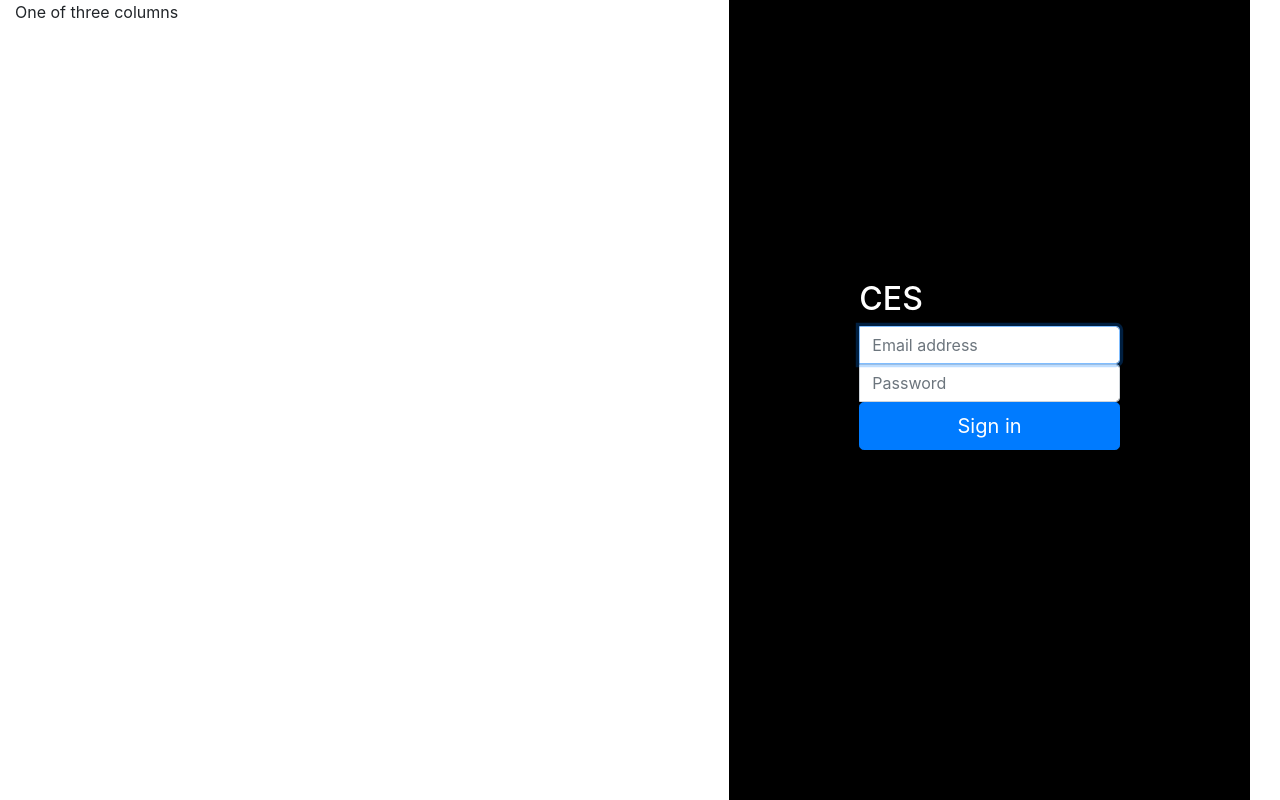
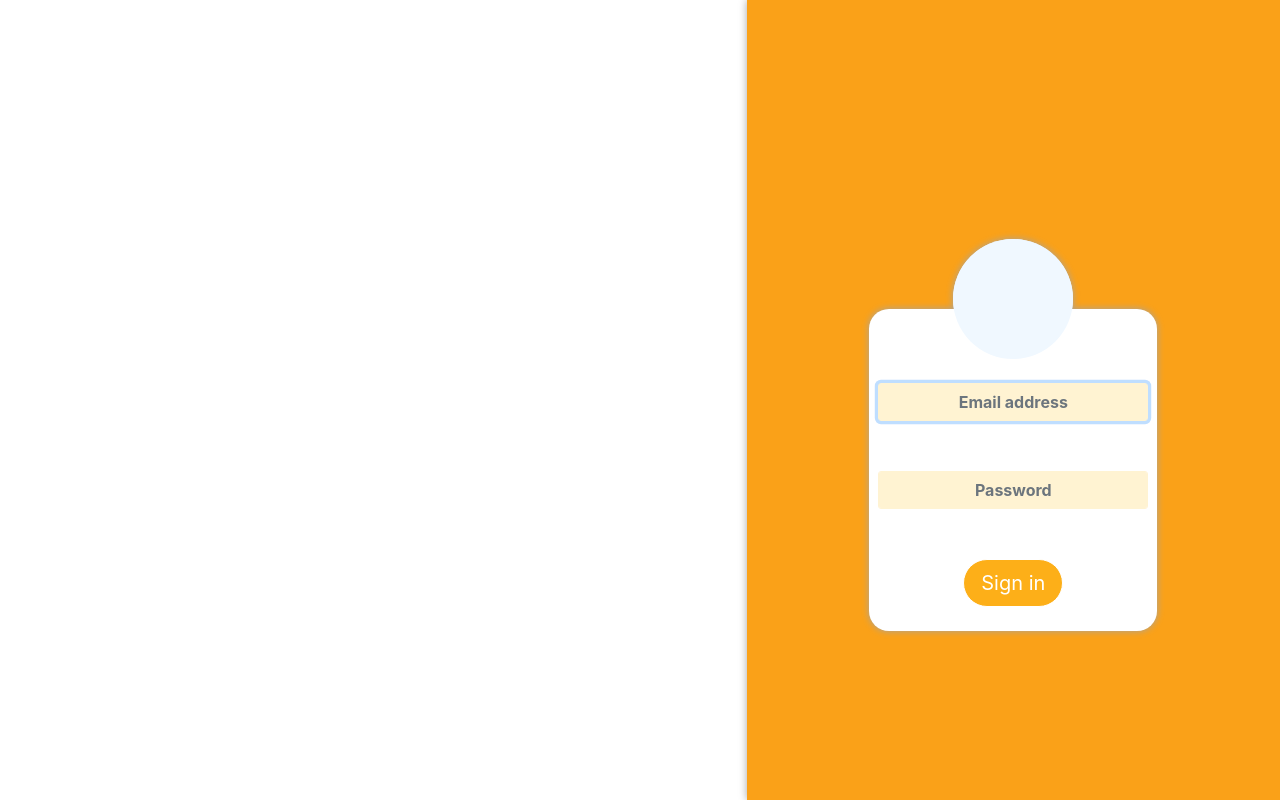
Before and after one commit to avinashdowntempo/ces-cab, an Angular app: page / in a window 1280 px wide. Built offline with nearby package versions, Linux system fonts and the light colour scheme.

Commit message:
created template for ces cab login ui

```diff
--- a/package.json
+++ b/package.json
@@ -22,6 +22,7 @@
     "@angular/platform-browser-dynamic": "^5.2.0",
     "@angular/router": "^5.2.0",
     "@ng-bootstrap/ng-bootstrap": "^1.0.0",
+    "bootstrap": "^4.0.0",
     "core-js": "^2.4.1",
     "rxjs": "^5.5.6",
     "zone.js": "^0.8.19"
--- a/src/app/app.component.css
+++ b/src/app/app.component.css
@@ -0,0 +1,4 @@
+.container-fluid {
+    padding-right: 0px;
+    padding-left: 0px;
+}
--- a/src/app/login/loginscreen/loginscreen.component.css
+++ b/src/app/login/loginscreen/loginscreen.component.css
@@ -1,6 +1,7 @@
 .log-pan{
-    background: black;
+    background: #fAA118;
     color: white;
+    box-shadow: 0px 0px 8px #a5a5a5;
 }
 .row{
     height: 100vh;
@@ -9,15 +10,87 @@
     min-height: 400px;
 }
 .card-login{
-    position: absolute;
-    top: 0;
+    position: relative;
+    top: calc(50% - 211px);
     bottom: 0;
     left: 0;
     right: 0;
-    width: 50% !important;
-    height: 30%;
     margin: auto;
+    min-width: 200px;
+    padding-bottom: 50px;
+    z-index: 0;
 }
 input{
-    max-width: 100%;
+    max-width: 270px;
+
 }
+#inputEmail,#inputPassword{
+    background-color:#fff3d2;
+    border-radius: 3px;
+    border: 1px solid #fff3d2;
+    margin-left: auto;
+    margin-right: auto;
+    color: #d6d5d4;
+   /* text-align: -moz-center;
+    text-align: -webkit-center;*/
+    font-weight: bold;
+}
+#inputPassword{
+    margin-bottom: 50px;
+}
+.input-group{
+    padding-top: 50px;
+}
+
+.avatar{
+    width: 120px;
+    height: 120px;
+    position: relative;
+    border-radius: 50%;
+    background-color: aliceblue;
+    top: 50px;
+    left: calc(50% - 60px);
+    z-index: 100;
+}
+.avatar2{
+    width: 120px;
+    height: 120px;
+    position: absolute;
+    border-radius: 50%;
+    background-color: aliceblue;
+    top: 50px;
+    left: calc(50% - 60px);
+    box-shadow: 0px 0px 7px #a5a5a5;
+    z-index: -1;
+}
+form{
+    background: #ffffff;
+    background-color: #ffffff;
+    /*text-align: -moz-center;
+    text-align: -webkit-center;*/
+    border-radius: 20px;
+    box-shadow: 0px 0px 7px #a5a5a5;
+}
+.btn-primary:hover {
+    color: #fff;
+    background-color: #fdaf18;
+    border-color: #ffe3ac
+}
+.btn-primary {
+    color: #fff;
+    background-color: #fdaf18;
+    border-color: white;
+    border-radius: 30px;
+    width:100px !important;
+}
+
+
+
+.row {
+    margin-right: 0px;
+    margin-left: 0px;
+}
+
+img{
+    width: 80%;
+}
--- a/src/app/login/loginscreen/loginscreen.component.html
+++ b/src/app/login/loginscreen/loginscreen.component.html
@@ -1,26 +1,27 @@
 
   <div class="row">
-    <div class="col-sm-7">
-      One of three columns
-    </div>
-    <div class="col-sm-5 log-pan">
+    <div class="col-md-7 col-sm-12 col-12">
+       </div>
+    <div class="col-md-5 col-sm-12 col-12 log-pan">
       <div class="card-login" style="width: 18rem;">
-        <form>
-          <h2 class="form-signin-heading">CES</h2>
+        <div class="avatar"></div>
+        <div class="avatar2"></div>
+        <form class="align-cen">
+          <br>
           <label for="inputEmail" class="sr-only">Email address</label>
-          <div class="input-group">
+          <div class="input-group pass-group">
             <span class="input-group-addon">
               <i class="fa fa-user" aria-hidden="true"></i>
             </span>
             <input type="email" pattern="[a-z0-9._%+-]+@[a-z0-9.-]+" name="email" minlength="10" required
-              id="inputEmail" class="form-control" placeholder="Email address" autofocus="">
+              id="inputEmail" class="form-control align-cen" placeholder="Email address" autofocus="">
           </div>
           <label for="inputPassword" class="sr-only">Password</label>
           <div class="input-group">
             <span class="input-group-addon">
               <i class="fa fa-unlock-alt" aria-hidden="true"></i>
             </span>
-            <input type="password"  name="password" id="inputPassword" class="form-control" placeholder="Password"
+            <input type="password"  name="password" id="inputPassword" class="form-control align-cen" placeholder="Password"
               required="">
           </div>
 
--- a/src/styles.css
+++ b/src/styles.css
@@ -1 +1,5 @@
 /* You can add global styles to this file, and also import other style files */
+.align-cen{
+    text-align: -moz-center;
+    text-align: -webkit-center;
+}
```
Also changed, not shown: 1 other file (tests, documents, lock files or other folders).
